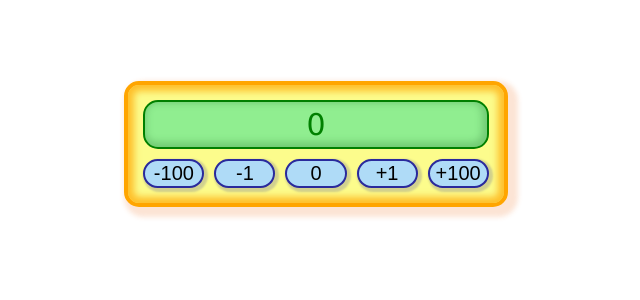
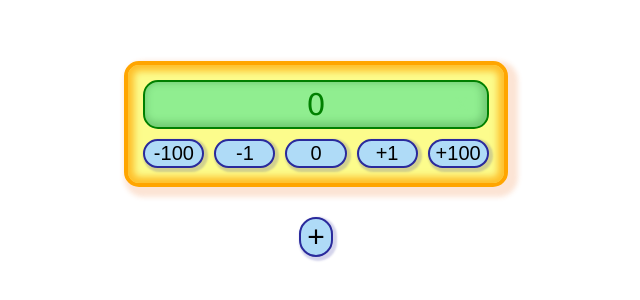
Before and after one commit to adam-zielonka/mobx-example, a React (Create React App) app: page / in a window 1280 px wide. Shown: the part 256-556 px from the top of the page, without its empty margins (324-964 px from the left). Built offline with nearby package versions, Linux system fonts and the light colour scheme.

Commit message:
Add more counters

```diff
--- a/src/App.tsx
+++ b/src/App.tsx
@@ -1,12 +1,15 @@
 import { observer } from 'mobx-react-lite'
 import React from 'react'
-import { counter } from './Store'
+import { CounterStore, store } from './Store'
 
-const Counter = observer((): JSX.Element => {
+const Counter = observer(({ counter, onDelete }:{ counter: CounterStore, onDelete: () => void }): JSX.Element => {
   const { value, minus100, minusOne, reset, addOne, add100 } = counter
 
   return <div className='counter'>
-    <span>{value}</span>
+    <span>
+      <span>{value}</span>
+      <button onClick={() => onDelete()} >X</button>
+    </span>
     <button onClick={() => minus100()} >-100</button>
     <button onClick={() => minusOne()} >-1</button>
     <button onClick={() => reset()} >0</button>
@@ -16,8 +19,13 @@ const Counter = observer((): JSX.Element => {
 })
 
 const App = (): JSX.Element => {
+  const { counters, addCounter, isTooMatchCounters, deleteCounter } = store
+
   return <div className='app'>
-    <Counter/>
+    {counters.map((counter, i) => <Counter key={i} counter={counter}
+      onDelete={() => deleteCounter(counter)}
+    />)}
+    {isTooMatchCounters && <button onClick={() => addCounter()}>+</button>}
   </div>
 }
-export default App
+export default observer(App)
--- a/src/Store.ts
+++ b/src/Store.ts
@@ -1,6 +1,6 @@
 import { makeAutoObservable } from 'mobx'
 
-class CounterStore {
+export class CounterStore {
   value = 0
 
   constructor() {
@@ -28,7 +28,27 @@ class CounterStore {
   }
 }
 
-export const counter = new CounterStore()
+export class Store {
+  counters: CounterStore[] = [new CounterStore()]
 
-declare global { interface Window { counter: CounterStore; }}
-window.counter = counter
+  constructor() {
+    makeAutoObservable(this)
+  }
+
+  get isTooMatchCounters(): boolean {
+    return this.counters.length < 4
+  }
+
+  addCounter = (): void => {
+    if (this.isTooMatchCounters) this.counters.push(new CounterStore())
+  }
+
+  deleteCounter = (counter: CounterStore): void => {
+    this.counters = this.counters.filter(c => c !== counter)
+  }
+}
+
+export const store = new Store()
+
+declare global { interface Window { store: Store; }}
+window.store = store
--- a/src/index.css
+++ b/src/index.css
@@ -6,12 +6,13 @@ body {
 
 #root {
   height: 100vh;
+  display: grid;
+  place-items: center;
 }
 
 .app {
   display: grid;
   place-items: center;
-  height: 100vh;
 }
 
 .counter {
@@ -19,6 +20,7 @@ body {
 
   border: 4px solid rgb(255, 165, 0);
   padding: 15px;
+  margin: 30px;
   border-radius: 15px;
   box-shadow: 5px 5px 5px 5px rgba(241, 122, 43, 0.2), inset 0px 0px 7px 6px rgba(255, 165, 0, .7);
 
@@ -39,9 +41,17 @@ body {
   border: 2px solid green;
   padding: 5px;
   border-radius: 15px;
+
+  display: grid;
+  grid-template-columns: 40px 1fr 40px;
 }
 
-.counter > button {
+.counter > span > span {
+  grid-column: 2;
+}
+
+
+button {
   font-size: 20px;
   border-radius: 100px;
   border: 2px solid rgb(42, 42, 156);
@@ -51,13 +61,43 @@ body {
   box-shadow: 2px 2px 2px 2px rgba(42, 42, 156, .2);
 }
 
-.counter > button:hover {
+button:hover {
   background-color: white;
 }
 
-.counter > button:active  {
+button:active  {
   background-color: red;
   border-color: red;
   color: white;
   box-shadow: none;
 }
+
+.app > button  {
+  font-size: 30px;
+  font-weight: 500;
+}
+
+.counter > span > button {
+  background: none;
+  border: none;
+  box-shadow: none;
+  color: #90EE90;
+}
+
+.counter > span > button:hover {
+  color: black;
+  font-size: 20px;
+  border-radius: 100px;
+  border: 2px solid rgb(42, 42, 156);
+  background-color: rgb(175, 219, 247);
+  cursor:pointer;
+  outline:none;
+  box-shadow: 2px 2px 2px 2px rgba(42, 42, 156, .2);
+}
+
+.counter > span > button:active {
+  background-color: red;
+  border-color: red;
+  color: white;
+  box-shadow: none;
+}
```
